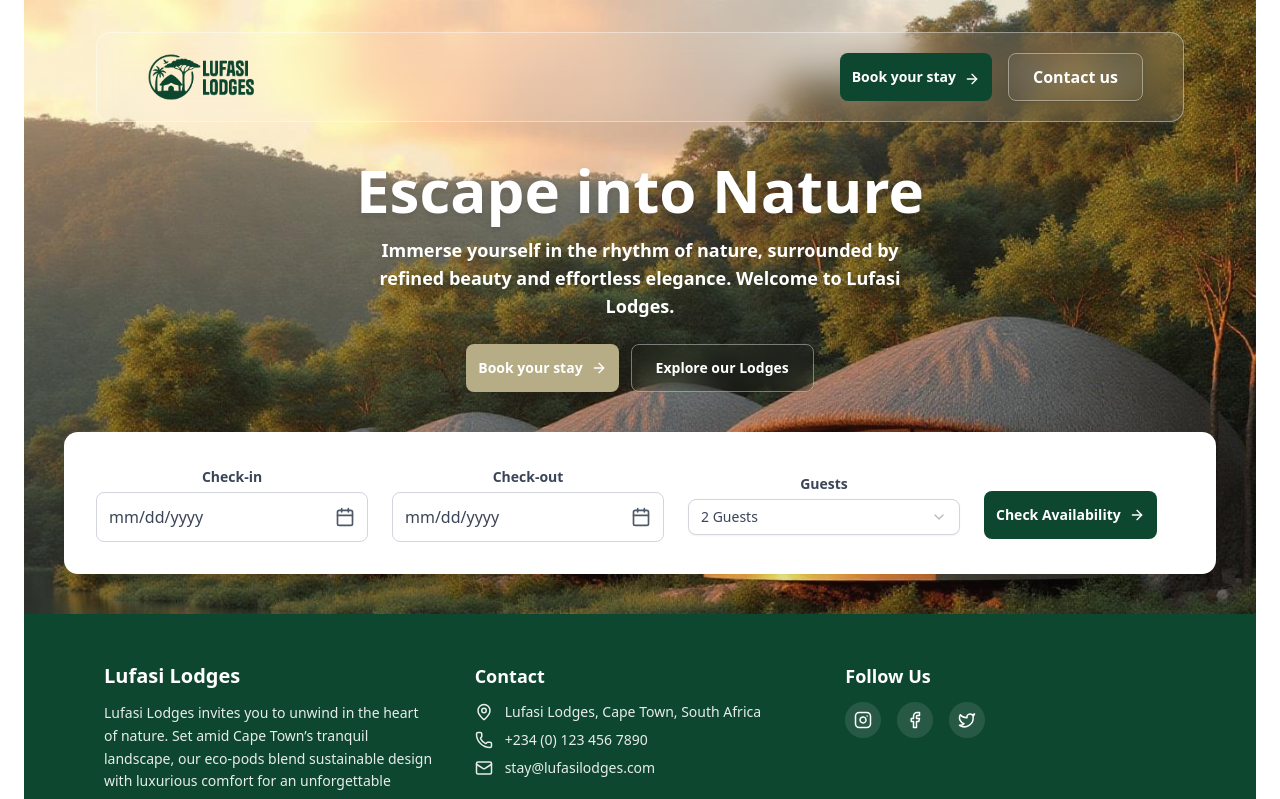
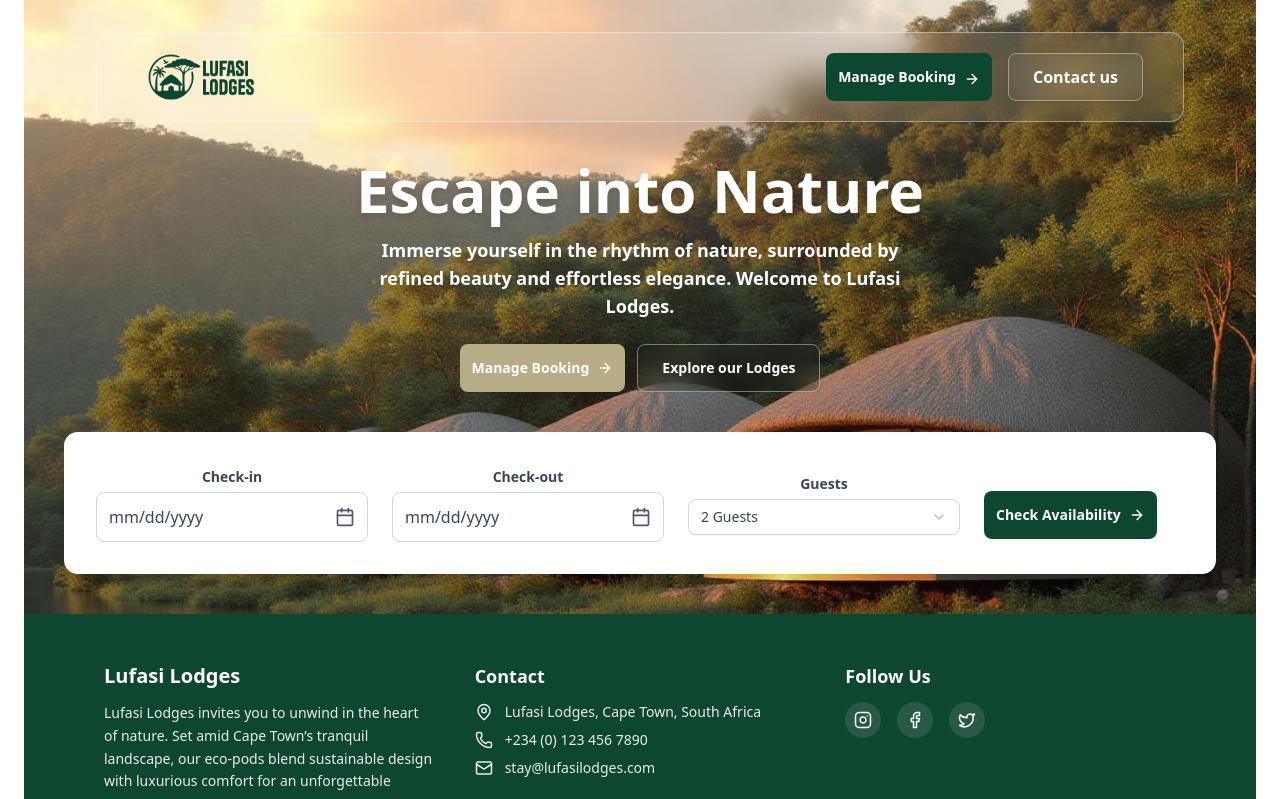
Before and after one commit to twentyFourDesign/Lufasi-Lodges-Build, a React (Vite) app: page / in a window 1280 px wide. Shown: the top 799 px of the page. Built offline with nearby package versions, Linux system fonts and the light colour scheme; no server answers.

Commit message:
feat: Update navigation links to point to Manage Booking page and add route

```diff
--- a/src/components/shared/Navbar/Navbar.jsx
+++ b/src/components/shared/Navbar/Navbar.jsx
@@ -40,7 +40,7 @@ export default function Navbar() {
               items-center justify-center gap-2
             "
           >
-            <Link to="/book-your-stay">Book your stay</Link>
+            <Link to="/manage-your-booking">Manage Booking</Link>
             <ArrowRight className="w-4 h-4 mt-1" />
           </Button>
 
--- a/src/pages/Home/Home.jsx
+++ b/src/pages/Home/Home.jsx
@@ -52,7 +52,7 @@ export default function Home() {
               h-10 md:h-12 flex items-center gap-2
             "
           >
-            <Link to='/book-your-stay'>Book your stay</Link>
+            <Link to="/manage-your-booking">Manage Booking</Link>
 
             <ArrowRight className="w-4 h-4" />
           </Button>
--- a/src/routes/AppRoutes.jsx
+++ b/src/routes/AppRoutes.jsx
@@ -9,11 +9,13 @@ import EnterYourDetails from "@/pages/EnterYourDetails/EnterYourDetails";
 import ReviewYourBooking from "@/pages/ReviewYourBooking/ReviewYourBooking";
 import BookingConfirmation from "@/pages/BookingConfirmation/BookingConfirmation";
 import EditBookingPage from "@/pages/EditBookingPage/EditBookingPage";
+import ManageBooking from "@/pages/ManageBooking";
 
 export default function AppRoutes() {
   return (
     <Routes>
       <Route path="/" element={<Home />} />
+      <Route path="/manage-your-booking" element={<ManageBooking />} />
       <Route path="/book-your-stay" element={<BookYourStay />} />
       <Route path="/new-booking" element={<NewBooking />} />
       <Route path="/meal-plan" element={<MealPlan />} />
```
